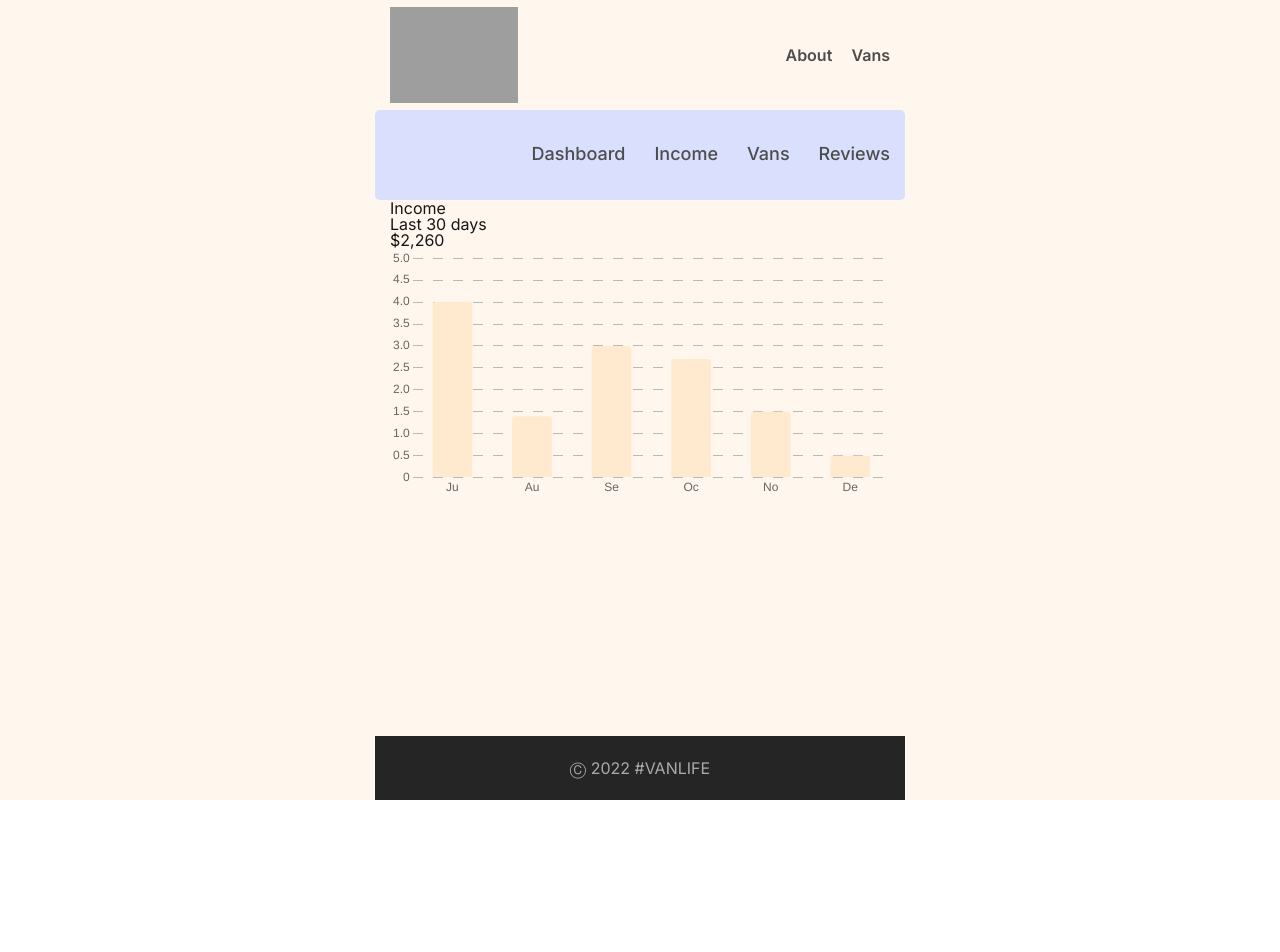
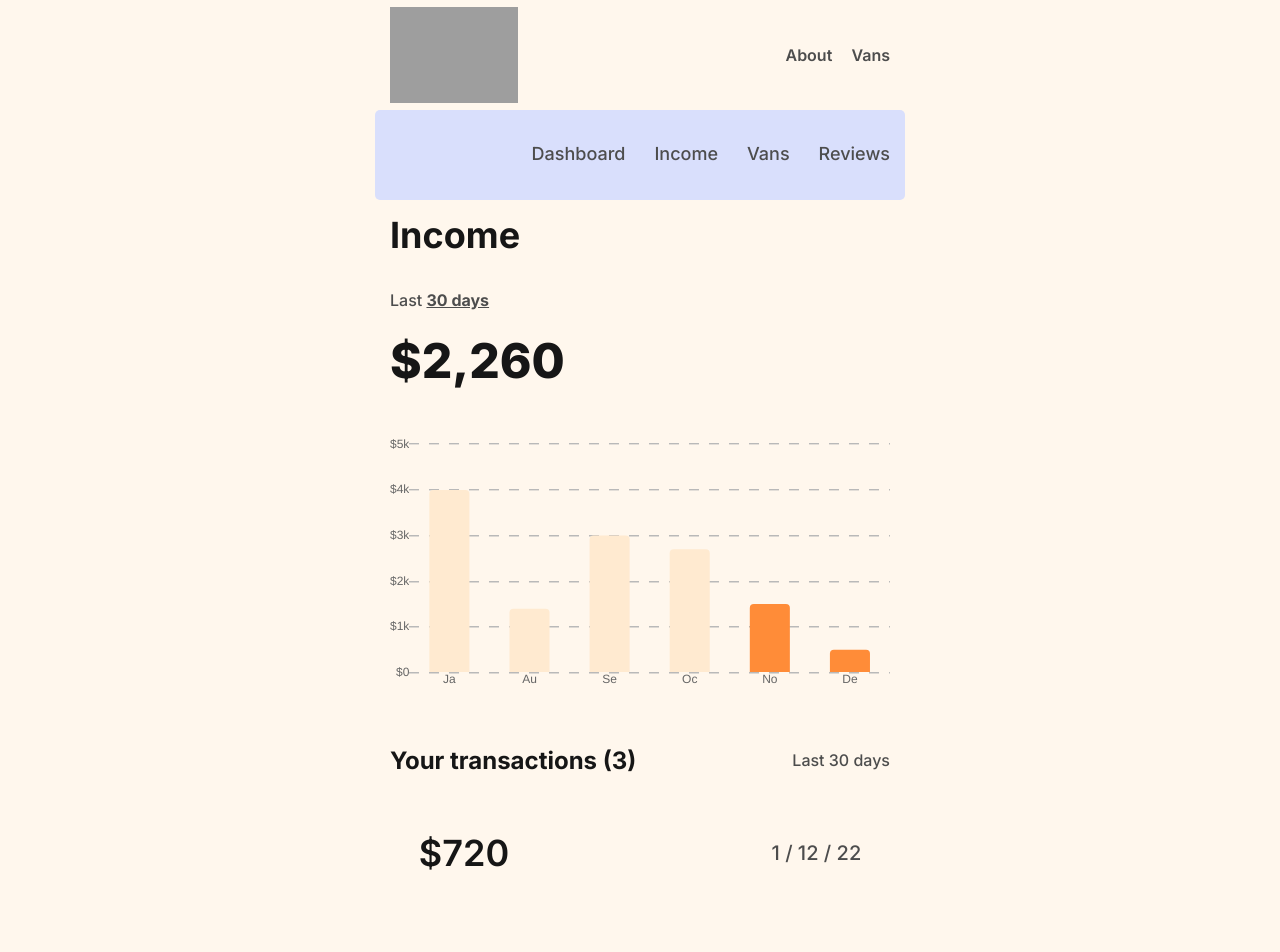
Before and after one commit to Haomari/VanLife, a React (Create React App) app: page /host/income in a window 1280 px wide. Shown: the top 952 px of the page. Before the commit the page ends 800 px from the top, so only its background shows below. Built offline with nearby package versions, Linux system fonts and the light colour scheme; grey boxes are pictures that could not be loaded; what miragejs would draw is missing.

Commit message:
HostIncome completed

```diff
--- a/src/app-components/host/HostDashboard.jsx
+++ b/src/app-components/host/HostDashboard.jsx
@@ -9,65 +9,102 @@ import {
 } from "chart.js";
 import { Bar } from "react-chartjs-2";
 
-ChartJS.register(CategoryScale, LinearScale, BarElement, Title, Tooltip);
+ChartJS.register(CategoryScale, LinearScale, BarElement, Tooltip);
 
 const incomeHostData = [
-  { month: "Ju", amount: 4 },
-  { month: "Au", amount: 1.4 },
-  { month: "Se", amount: 3 },
-  { month: "Oc", amount: 2.7 },
-  { month: "No", amount: 1.5 },
-  { month: "De", amount: 0.5 },
+  { month: "January", amount: 4 },
+  { month: "August", amount: 1.4 },
+  { month: "September", amount: 3 },
+  { month: "October", amount: 2.7 },
+  { month: "November", amount: 1.5 },
+  { month: "December", amount: 0.5 }
 ];
 
 export const options = {
-  responsive: true,
+  // responsive: true,
+  layout: {
+    padding: {
+      bottom: 0,
+    },
+  },
   plugins: {
     legend: {
       position: "top",
+			callback: function (value) {
+				if (value === 0) {
+					return "$" + value;
+				} else {
+					return "$" + value + "k";
+				}
+			},
     },
   },
   scales: {
     y: {
       suggestedMin: 1,
       suggestedMax: 5,
+      lineWidth: 7,
+			grid: {
+        BorderDash: [20, 20],
+				tickLength: 0,
+        color: "#B9B9B9",
+        drawTicks: false,
+				lineWidth: 1.4,
+      },
+      ticks: {
+        backdropPadding: 43,
+        stepSize: 1,
+        padding: 0,
+        callback: function (value) {
+          if (value === 0) {
+            return "$" + value;
+          } else {
+            return "$" + value + "k";
+          }
+        },
+      },
       border: {
         dash: [10, 10],
         display: false,
       },
-      grid: {
-        BorderDash: [20, 20],
-        color: "#B9B9B9",
-        // borderColor: 'grey',
-				drawTicks: false,
-      },
     },
     x: {
+      lineWidth: 7,
       grid: {
         display: false,
-				drawTicks: false,
+        drawTicks: false,
         color: "red",
         borderColor: "grey",
       },
       border: {
         display: false,
       },
+			ticks: {
+				padding: 0,
+			}
     },
   },
 };
 
 export const data = {
-  labels: incomeHostData.map((item) => [item.month]),
+  labels: incomeHostData.map((item) => [item.month.slice(0, 2)]),
   datasets: [
     {
-      label: "Dataset 1",
+      label: "Profit",
       data: incomeHostData.map((item) => item.amount),
-      backgroundColor: "#FFEAD0",
+      backgroundColor: [
+        "#FFEAD0",
+        "#FFEAD0",
+        "#FFEAD0",
+        "#FFEAD0",
+        "#FF8C38",
+        "#FF8C38",
+      ],
       // barThickness: 20,
       maxBarThickness: 60,
       borderRadius: {
-        topRight: 3,
-        topLeft: 3,
+        topRight: 4,
+        topLeft: 4,
       },
       barPercentage: 1,
       categoryPercentage: 0.5,
--- a/src/app-components/host/HostTransaction.jsx
+++ b/src/app-components/host/HostTransaction.jsx
@@ -1,5 +1,45 @@
 export default function HostTransaction() {
-	return (
-		<div className="transaction-host__title-body"></div>
-	)
+  const transactionsData = [
+    {
+      amount: 720,
+      date: "1 / 12 / 22",
+    },
+    {
+      amount: 560,
+      date: "10 / 11 / 22",
+    },
+    {
+      amount: 980,
+      date: "23 / 11 / 22",
+    },
+  ];
+
+  return (
+    <>
+      <div className="transactions-host__title-body">
+        <div className="transactions-host__title">
+          <p>Your transactions ({transactionsData.length})</p>
+        </div>
+        <div className="transactions-host__time">
+          <p>
+            Last <span>30 days</span>
+          </p>
+        </div>
+      </div>
+      <div className="transactions-host__transactions">
+        {transactionsData.map((transaction) => {
+          return (
+            <div className="transactions-host__transaction transaction-host">
+              <div className="transaction-host__amount">
+                <p>${transaction.amount}</p>
+              </div>
+              <div className="transaction-host__date">
+                <p>{transaction.date}</p>
+              </div>
+            </div>
+          );
+        })}
+      </div>
+    </>
+  );
 }
--- a/src/pages/Host/HostIncome.jsx
+++ b/src/pages/Host/HostIncome.jsx
@@ -1,4 +1,5 @@
 import HostDashboard from "../../app-components/host/HostDashboard";
+import HostTransaction from "../../app-components/host/HostTransaction";
 
 export default function HostIncome() {
   return (
@@ -18,8 +19,8 @@ export default function HostIncome() {
             <HostDashboard />
           </div>
         </div>
-				<div className="income-host__transaction transaction-host">
-
+				<div className="income-host__transactions transactions-host">
+					<HostTransaction />
 				</div>
       </div>
     </section>
--- a/src/scss/common.scss
+++ b/src/scss/common.scss
@@ -38,4 +38,14 @@
 	&__reviews {
 		padding: 1.3rem 0 2rem;
 	}
+
+	&__income {
+		padding: 1.56rem 0 3.88rem;
+	}
 }
+
+canvas {
+	max-width: 100%;
+	width: auto !important;
+	height: auto !important;
+}
--- /dev/null
+++ b/src/scss/components/host/hostTransaction.scss
@@ -0,0 +1,66 @@
+//====================================================================================================
+.transactions-host {
+
+  &__title-body {
+    display: flex;
+    justify-content: space-between;
+    align-items: center;
+
+    margin-bottom: 1.94rem;
+  }
+
+  &__title {
+    color: var(--text-primary);
+    font-family: Inter;
+    font-size: 1.5rem;
+    font-style: normal;
+    font-weight: 700;
+    line-height: 91.667%;
+  }
+
+  &__time {
+    color: var(--text-host-second);
+    font-family: Inter;
+    font-size: 1rem;
+    font-style: normal;
+    font-weight: 500;
+    line-height: 137.5%;
+  }
+
+  &__transactions {
+    display: flex;
+    flex-direction: column;
+    gap: 1.94rem;
+  }
+
+  & .transaction-host {
+    display: flex;
+    justify-content: space-between;
+    align-items: center;
+    padding: 2.2rem 1.8rem;
+
+    &__amount {
+      color: var(--text-primary);
+      font-family: Inter;
+      font-size: 2.25rem;
+      font-style: normal;
+      font-weight: 600;
+      line-height: 87.949%;
+    }
+
+    &__date {
+      color: var(--text-host-second);
+      text-align: right;
+      font-family: Inter;
+      font-size: 1.25rem;
+      font-style: normal;
+      font-weight: 500;
+      line-height: 158.308%;
+    }
+  }
+
+}
+
+
+
+//====================================================================================================
--- /dev/null
+++ b/src/scss/sections/host/hostIncome.scss
@@ -0,0 +1,55 @@
+//====================================================================================================
+
+.income-host {
+
+  &__container {}
+
+  &__income-body {
+    margin-bottom: 3.91rem;
+  }
+
+  &__title {
+    color: var(--text-primary);
+    font-family: Inter;
+    font-size: 2.25rem;
+    font-style: normal;
+    font-weight: 700;
+    line-height: 61.111%;
+
+    margin-bottom: 2.69rem;
+  }
+
+  &__time {
+    color: var(--text-host-second);
+    font-family: Inter;
+    font-size: 1rem;
+    font-style: normal;
+    font-weight: 500;
+    line-height: 137.5%;
+
+    margin-bottom: 1.94rem;
+
+    & span {
+      font-weight: 700;
+      text-decoration-line: underline;
+    }
+  }
+
+  &__amount {
+    color: var(--text-primary);
+    font-family: Inter;
+    font-size: 3rem;
+    font-style: normal;
+    font-weight: 800;
+    line-height: 79.167%;
+
+    margin-bottom: 3.56rem;
+  }
+
+  &__dashboard {}
+
+}
+
+
+
+//====================================================================================================
--- a/src/scss/style.scss
+++ b/src/scss/style.scss
@@ -165,3 +165,5 @@ body {
 @import "sections/host/hostReviews";
 @import "components/host/hostReviewsList";
 @import "components/host/hostReviewsSpacingScale";
+@import "sections/host/hostIncome";
+@import "components/host/hostTransaction";
```
